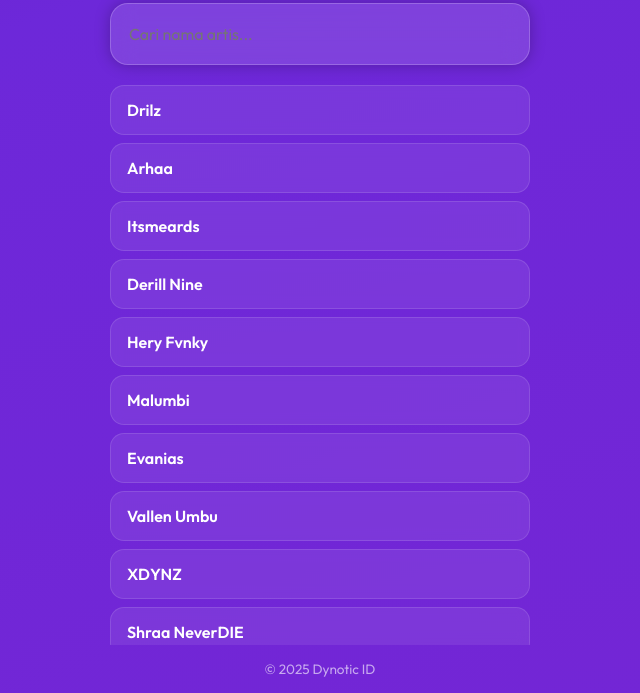
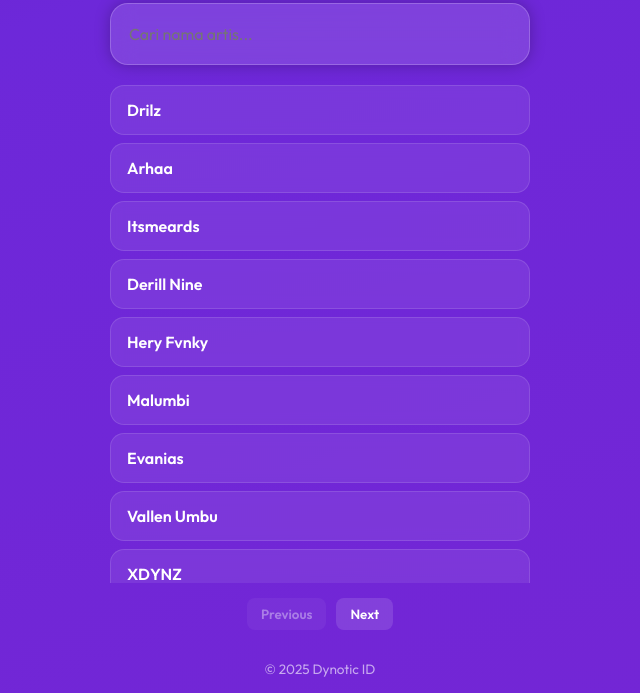
Before and after one commit to dynoticid/smartlink, a plain HTML site: page index.html in a window 1280 px wide. Shown: the part 107-800 px from the top of the page, without its empty margins (320-960 px from the left). Drawn offline with Linux system fonts and the light colour scheme.

Commit message:
index.html

```diff
--- a/index.html
+++ b/index.html
@@ -3,7 +3,7 @@
 <head>
 <meta charset="UTF-8">
 <meta name="viewport" content="width=device-width, initial-scale=1.0">
-<title>Dynotic Smartlink</title>
+<title>Dynotic Artists</title>
 <link href="https://fonts.googleapis.com/css2?family=Outfit:wght@400;600;700&display=swap" rel="stylesheet">
 <style>
 *{margin:0;padding:0;box-sizing:border-box;font-family:"Outfit",sans-serif;}
@@ -12,16 +12,18 @@ html,body{height:100%;width:100%;background:linear-gradient(160deg,#3b0764,#6d28
 h1{margin:25px 0;font-size:clamp(2rem,6vw,3rem);text-align:center;text-shadow:0 0 15px rgba(0,0,0,0.25);}
 .search-box{width:90%;max-width:420px;border-radius:18px;padding:12px 18px;background:rgba(255,255,255,0.12);border:1px solid rgba(255,255,255,0.2);backdrop-filter:blur(12px);box-shadow:0 0 15px rgba(0,0,0,0.25);margin-bottom:20px;transition:all 0.3s ease;}
 .search-box input{width:100%;border:none;outline:none;background:transparent;color:#fff;font-size:1rem;padding:8px 0;}
-.search-box:focus-within{background:rgba(255,255,255,0.18);box-shadow:0 0 20px rgba(167,139,250,0.4);}
 .list-container{width:90%;max-width:420px;flex-grow:1;overflow-y:auto;-webkit-overflow-scrolling:touch;}
 ul{list-style:none;padding:0;margin:0;}
-li{height:50px;display:flex;align-items:center;padding:0 16px;border-radius:14px;backdrop-filter:blur(6px);background:rgba(255,255,255,0.08);border:1px solid rgba(255,255,255,0.12);font-weight:600;margin-bottom:8px;transition:all 0.25s ease;}
-li:hover{background:rgba(255,255,255,0.15);transform:translateY(-2px);box-shadow:0 6px 18px rgba(0,0,0,0.25);}
+li{height:50px;display:flex;align-items:center;padding:0 16px;border-radius:14px;backdrop-filter:blur(6px);background:rgba(255,255,255,0.08);border:1px solid rgba(255,255,255,0.12);font-weight:600;margin-bottom:8px;transition:all 0.25s ease;opacity:0;transform:translateY(10px);}
+li.show{opacity:1;transform:translateY(0);}
 li a{text-decoration:none;color:#fff;width:100%;display:block;}
 li mark{background:rgba(196,181,253,0.5);border-radius:4px;color:#fff;}
 .no-result{text-align:center;margin-top:20px;color:#f0a;display:none;}
+.pagination{display:flex;gap:10px;margin:15px 0;}
+.pagination button{padding:8px 14px;border:none;border-radius:8px;background:rgba(255,255,255,0.12);color:#fff;cursor:pointer;font-weight:600;transition:all 0.25s ease;}
+.pagination button:hover{background:rgba(255,255,255,0.25);}
+.pagination button:disabled{opacity:0.4;cursor:not-allowed;}
 footer{padding:15px 10px;font-size:0.85rem;color: rgba(255,255,255,0.6);text-align:center;}
-@media(max-width:500px){.search-box,.list-container{max-width:100%;}}
 </style>
 </head>
 <body>
@@ -36,10 +38,15 @@ footer{padding:15px 10px;font-size:0.85rem;color: rgba(255,255,255,0.6);text-ali
 </div>
 <p class="no-result" id="noResult">Artis tidak ditemukan.</p>
 
+<div class="pagination">
+  <button id="prevBtn">Previous</button>
+  <button id="nextBtn">Next</button>
+</div>
+
 <footer>© 2025 Dynotic ID</footer>
 
 <script>
-// Daftar artis unik
+// Daftar artis
 const artists = [
 "Drilz","Arhaa","Itsmeards","Derill Nine","Hery Fvnky","Malumbi","Evanias","Vallen Umbu","XDYNZ","Shraa NeverDIE",
 "ALFIN FVNKY","Ganz Neverdie","Riski Sumatra","Refan SFX","Iyan Rmx","Darna Fvnky","FajarFvnky","ABIL Tramaker",
@@ -48,28 +55,59 @@ const artists = [
 "Itsme Ilham","ZallETM"
 ];
 
+const itemsPerPage = 10;
+let currentPage = 1;
+let filteredArtists = [...artists];
+
+const artistList = document.getElementById('artistList');
 const searchInput = document.getElementById('searchInput');
-const artistList = document.getElementById('artistList');
 const noResult = document.getElementById('noResult');
+const prevBtn = document.getElementById('prevBtn');
+const nextBtn = document.getElementById('nextBtn');
 
-function renderList(filter='') {
-  artistList.innerHTML='';
-  const filtered = artists.filter(a=>a.toLowerCase().includes(filter.toLowerCase()));
-  if(filtered.length===0){ noResult.style.display='block'; return; } else { noResult.style.display='none'; }
+// Render artis per page
+function renderArtists(){
+  artistList.innerHTML = '';
+  const start = (currentPage-1)*itemsPerPage;
+  const end = start + itemsPerPage;
+  const pageItems = filteredArtists.slice(start,end);
 
-  filtered.forEach(name=>{
-    const li=document.createElement('li');
-    const regex = new RegExp(`(${filter})`,'gi');
-    const displayName = name.replace(regex,'<mark>$1</mark>');
-    li.innerHTML=`<a href="https://dynoticid.github.io/home/">${displayName}</a>`;
+  if(pageItems.length===0){ noResult.style.display='block'; } else { noResult.style.display='none'; }
+
+  pageItems.forEach(name=>{
+    const li = document.createElement('li');
+    // arahkan ke home
+    li.innerHTML = `<a href="https://dynoticid.github.io/home/" target="_blank">${name}</a>`;
     artistList.appendChild(li);
+    requestAnimationFrame(()=>li.classList.add('show'));
   });
+
+  prevBtn.disabled = currentPage===1;
+  nextBtn.disabled = currentPage>=Math.ceil(filteredArtists.length/itemsPerPage);
 }
 
+// Search dengan debounce
+let searchTimeout;
+searchInput.addEventListener('input',()=>{
+  clearTimeout(searchTimeout);
+  searchTimeout = setTimeout(()=>{
+    const query = searchInput.value.toLowerCase();
+    filteredArtists = artists.filter(a=>a.toLowerCase().includes(query));
+    currentPage=1;
+    renderArtists();
+  },150);
+});
+
+// Pagination
+prevBtn.addEventListener('click',()=>{
+  if(currentPage>1){currentPage--;renderArtists();}
+});
+nextBtn.addEventListener('click',()=>{
+  if(currentPage<Math.ceil(filteredArtists.length/itemsPerPage)){currentPage++;renderArtists();}
+});
+
 // Render awal
-renderList();
-
-searchInput.addEventListener('input',()=>{ renderList(searchInput.value); });
+renderArtists();
 </script>
 
 </body>
```
